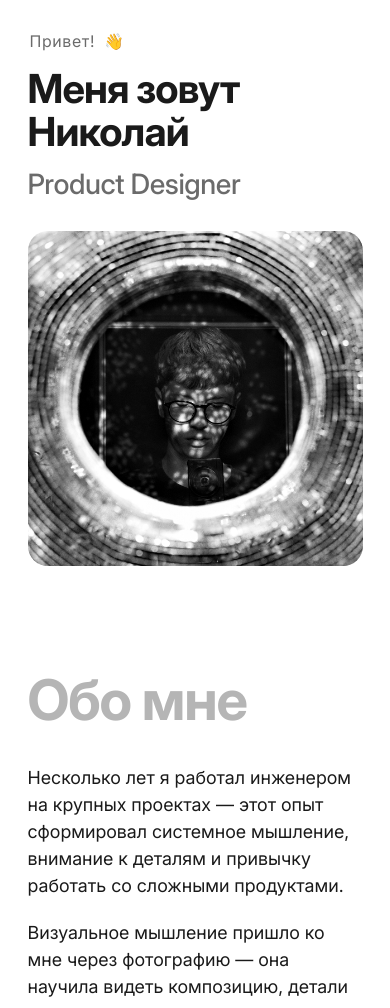
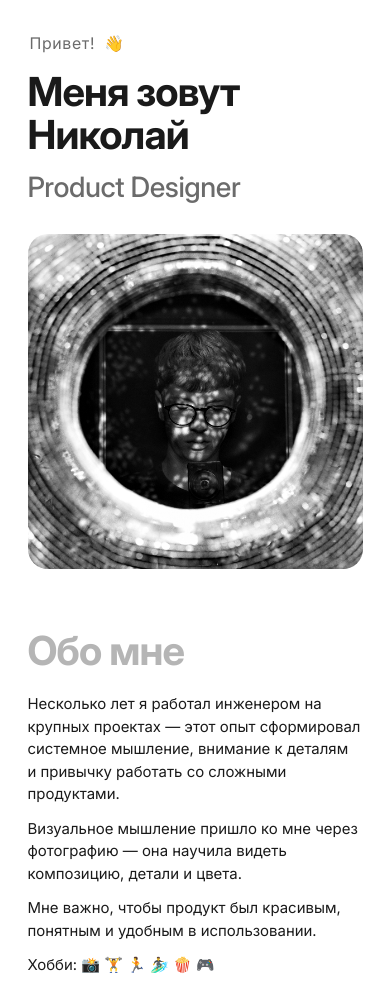
Before and after one commit to nperetyatkov/portfolio, a plain HTML site: page index.html in a window 390 px wide. Shown: the part 63-1071 px from the top of the page. Drawn offline with Linux system fonts and the light colour scheme.

Commit message:
скорректировал шрифты и отступы в адаптивах

```diff
--- a/index.html
+++ b/index.html
@@ -131,7 +131,7 @@
       <div>
         <p>
           Несколько лет я работал инженером на крупных проектах — этот опыт
-          сформировал системное мышление, внимание к деталям и привычку работать
+          сформировал системное мышление, внимание к деталям и&nbsp;привычку работать
           со сложными продуктами.
         </p>
 
--- a/styles/base/tokens.css
+++ b/styles/base/tokens.css
@@ -7,9 +7,16 @@
   --font-family-base: "Inter", system-ui, -apple-system, BlinkMacSystemFont, "Segoe UI", sans-serif;
 
   /* Font sizes */
+  --fs-12: 12px;
+  --fs-14: 14px;
+  --fs-15: 15px;
   --fs-16: 16px;
   --fs-18: 18px;
+  --fs-20: 20px;
+  --fs-22: 22px;
   --fs-32: 32px;
+  --fs-40: 40px;
+  --fs-48: 48px;
   --fs-56: 56px;
 
   /* Font weights */
@@ -20,6 +27,7 @@
 
   /* Line heights */
   --lh-tight: 1.1;
+  --lh-snug: 1.3;
   --lh-base: 1.5;
 
   /* Letter spacing */
@@ -65,4 +73,5 @@
 
   /* Radius */
   --radius-soft: 32px;
+
 }
--- a/styles/base/typography.css
+++ b/styles/base/typography.css
@@ -35,7 +35,7 @@ h2 {
   font-weight: var(--fw-bold);
   letter-spacing: var(--ls-normal);
   line-height: var(--lh-tight);
-  margin: 0 0 var(--space-32);
+  margin: 0 0 var(--space-20);
   color: var(--color-text-muted);
 }
 
@@ -48,10 +48,12 @@ h3 {
 
 /* Body text */
 p {
-  font-size: var(--fs-18);
+  font-size: var(--fs-16);
   line-height: var(--lh-base);
-  margin: 0 0 var(--space-20);
+  margin: 0 0 var(--space-16);
   color: var(--color-text-primary);
+
+  overflow-wrap: break-word;
 }
 
 /* Secondary / meta text */
@@ -60,3 +62,63 @@ p {
   line-height: var(--lh-base);
   color: var(--color-text-secondary);
 }
+
+/* ============================= */
+/* Typography — responsive       */
+/* ============================= */
+
+/* Tablet */
+@media (max-width: 1279px) {
+  h1 {
+    font-size: var(--fs-40);
+  }
+
+  h2 {
+    font-size: var(--fs-48);
+  }
+
+  h3 {
+    font-size: var(--fs-22);
+  }
+
+  p {
+    font-size: var(--fs-15);
+  }
+
+  .small {
+    font-size: var(--fs-13);
+  }
+}
+
+/* Mobile */
+@media (max-width: 799px) {
+  h1 {
+    font-size: var(--fs-32);
+    line-height: var(--lh-snug);
+  }
+
+  h2 {
+    font-size: var(--fs-40);
+    line-height: var(--lh-snug);
+  }
+
+  h3 {
+    font-size: var(--fs-20);
+  }
+
+  p {
+    font-size: var(--fs-15);
+  }
+
+  .small {
+    font-size: var(--fs-12);
+  }
+
+  h2 {
+    margin-bottom: var(--space-16);
+  }
+
+  p {
+    margin-bottom: var(--space-12);
+  }
+}
--- a/styles/layout/layout.css
+++ b/styles/layout/layout.css
@@ -32,6 +32,10 @@
     width: 100%;
   }
 
+  .section {
+  padding-top: 24px;
+  }
+
   :root {
     --radius-soft: 20px;
   }
--- a/styles/pages/home.css
+++ b/styles/pages/home.css
@@ -128,7 +128,8 @@
 
 @media (max-width: 799px) {
   .hero {
-    padding: 96px 0 64px;
+    padding-top: 96px;
+    padding-bottom: 32px;
   }
 
   .hero > .container {
```
